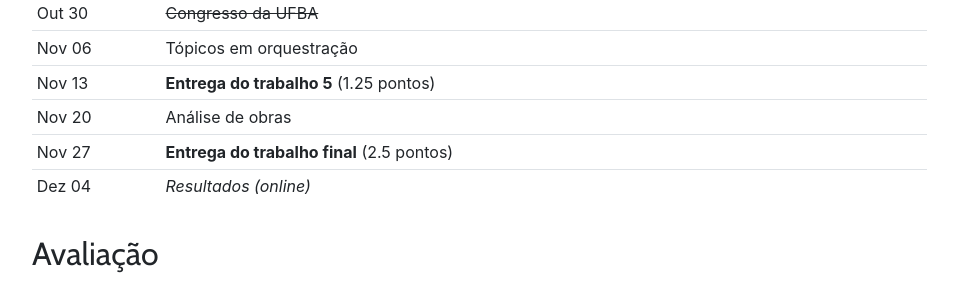
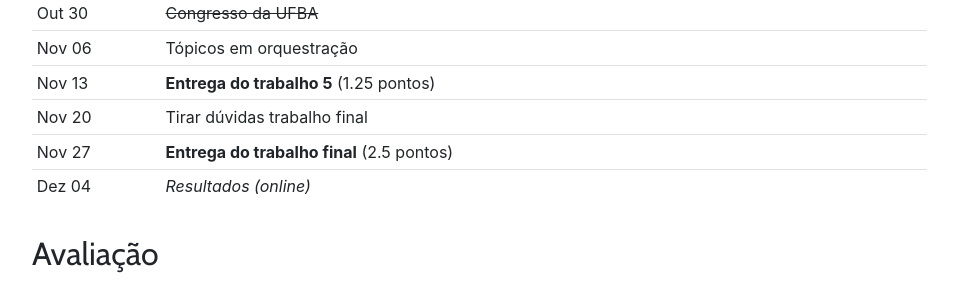
Before and after one commit to kroger/genosmus, a Jekyll site: the page built from _pedro/2019.2/musa87.md, in a window 1280 px wide and 900 px high, scrolled down 1510 px. Shown: the part 153-453 px from the top of the window, without its empty margins (68-1026 px from the left). Built offline with Jekyll 4.4.1, drawn with Linux system fonts in a browser that asks for light colours.

Commit message:
Atualiza cronograma

```diff
--- a/_pedro/2019.2/musa87.md
+++ b/_pedro/2019.2/musa87.md
@@ -86,7 +86,7 @@ eventualidade.
 | Out 30 | <del>Congresso da UFBA</del>                         |
 | Nov 06 | Tópicos em orquestração                              |
 | Nov 13 | **Entrega do trabalho 5** (1.25 pontos)              |
-| Nov 20 | Análise de obras                                     |
+| Nov 20 | Tirar dúvidas trabalho final                         |
 | Nov 27 | **Entrega do trabalho final** (2.5 pontos)           |
 | Dez 04 | *Resultados (online)*                                |
 {: .table .table-sm}
```
